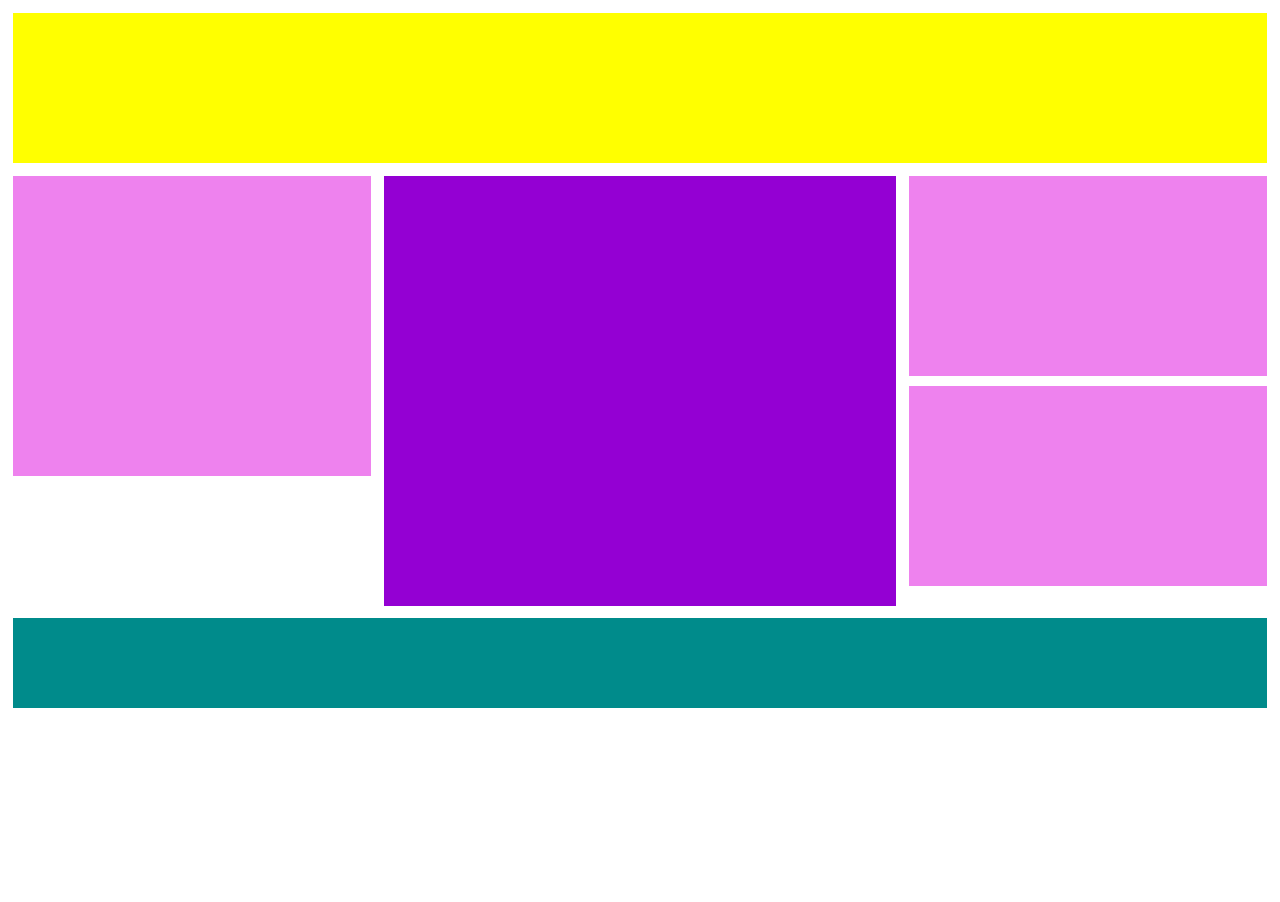
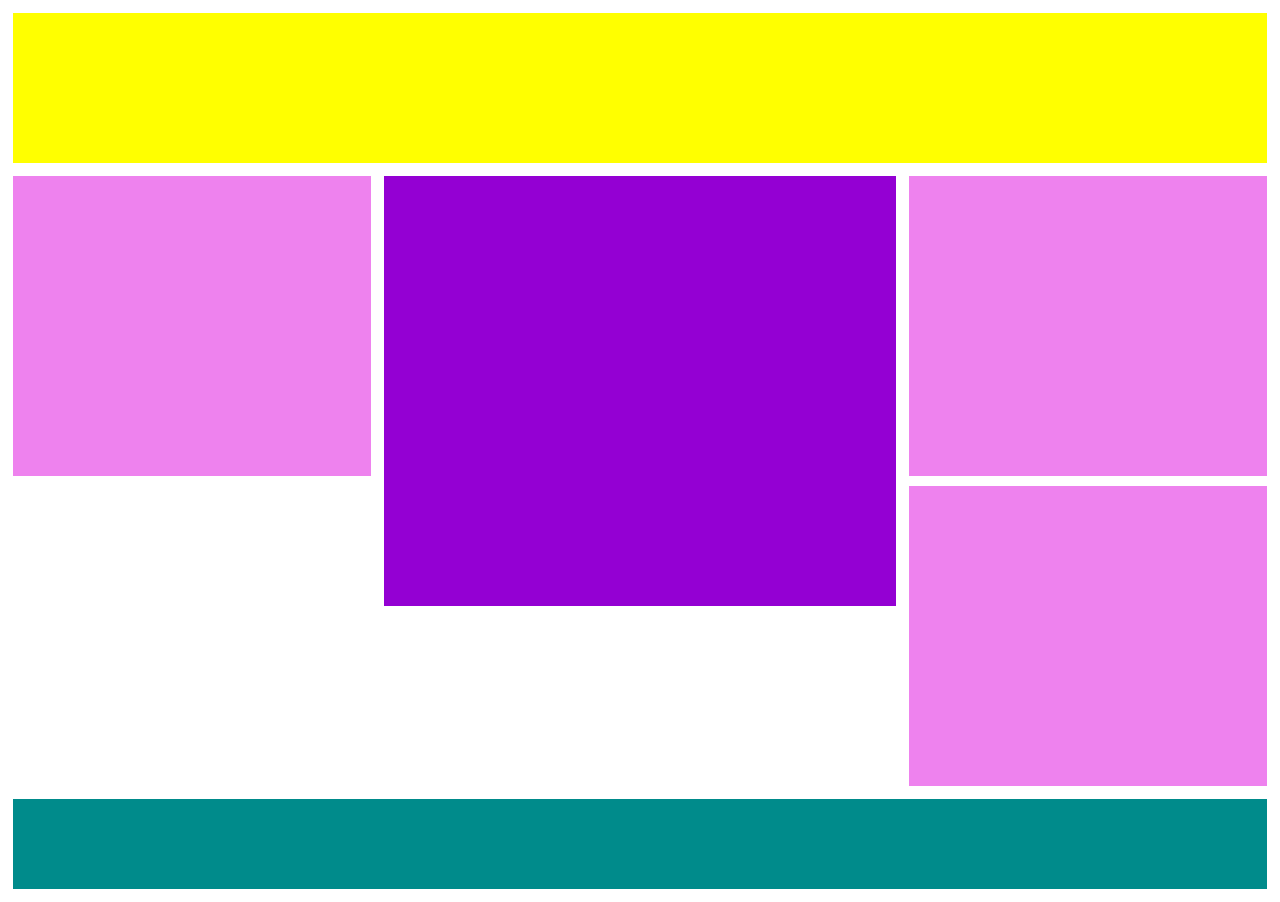
Before and after one commit to MarcoHijacker/htmlcss-struttura-wp, a plain HTML site: page index.html in a window 1280 px wide. Before the commit the page ends 800 px from the top, so only its background shows below. Drawn offline with Linux system fonts and the light colour scheme.

Commit message:
Esercizio Struttura WP, quarta bozza.

```diff
--- a/css/main.css
+++ b/css/main.css
@@ -44,8 +44,12 @@ header {
 /* Classe paragrafi della colonna destra */
 .rightcol section {
   background-color: violet;
-  height: 200px;
+  height: 300px;
   margin-bottom: 3%; /* Potevo fare diversamente? */
+}
+/* Evito che l'ultima section possa sommare il margin-bottom con quello del footer */
+section:last-child {
+  margin-bottom: 0;
 }
 /* Classe footer */
 footer {
```
